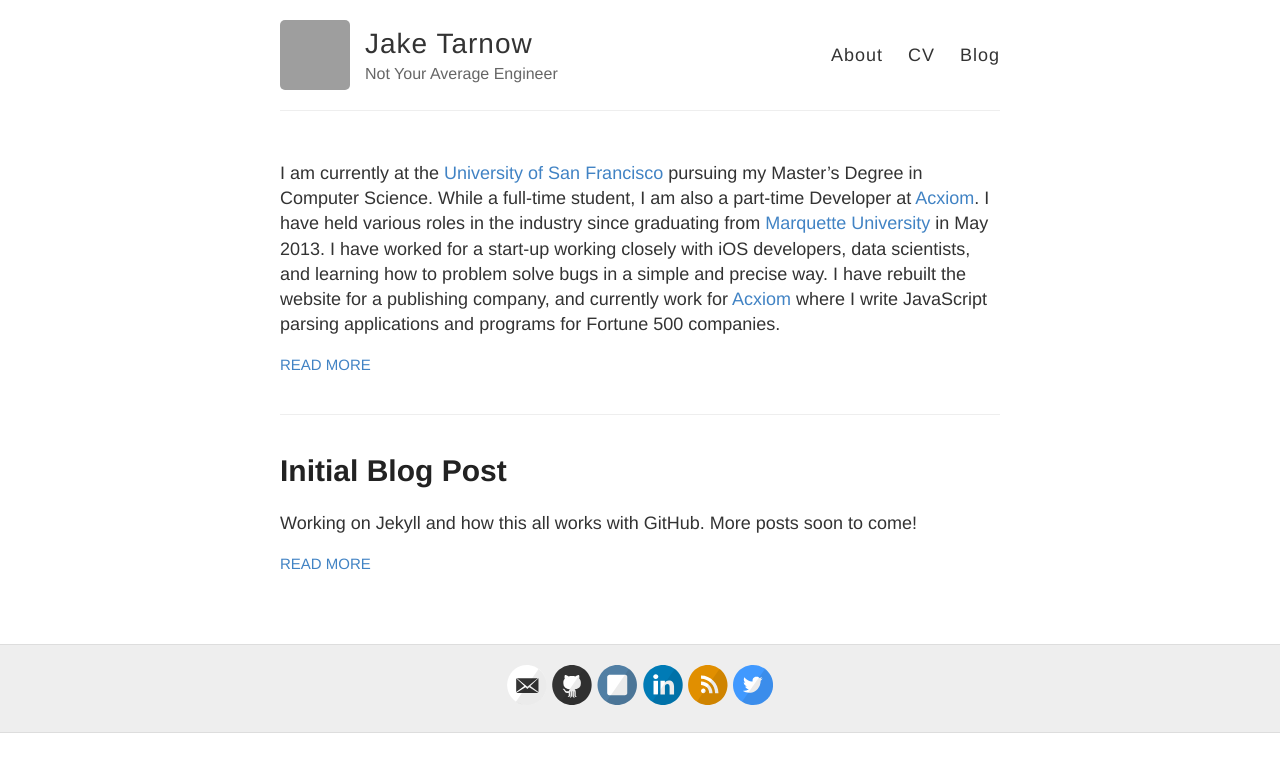
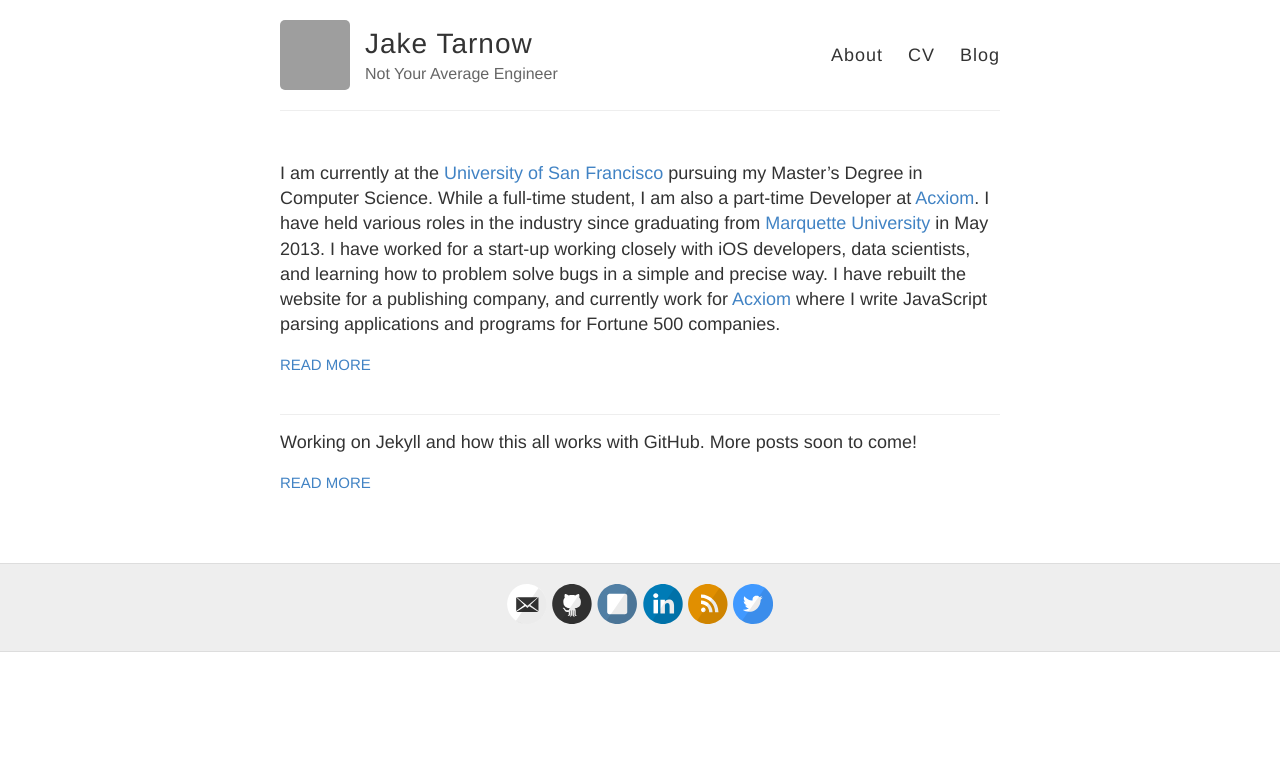
Before and after one commit to HoneyBadger123/jaketarnow.github.io, a Jekyll site: the page built from index.html, in a window 1280 px wide. Shown: the top 772 px of the page. Built offline with Jekyll 4.4.1, drawn with Linux system fonts in a browser that asks for light colours; Markdown is read by kramdown in place of the engine named in the settings; grey boxes are pictures that could not be loaded.

Commit message:
Updating header

```diff
--- a/_posts/2015-12-19-InitialPost.md
+++ b/_posts/2015-12-19-InitialPost.md
@@ -3,5 +3,4 @@ layout: post
 title: Initial Blog Post
 ---
 
-# Initial Blog Post
 Working on Jekyll and how this all works with GitHub. More posts soon to come!
```
